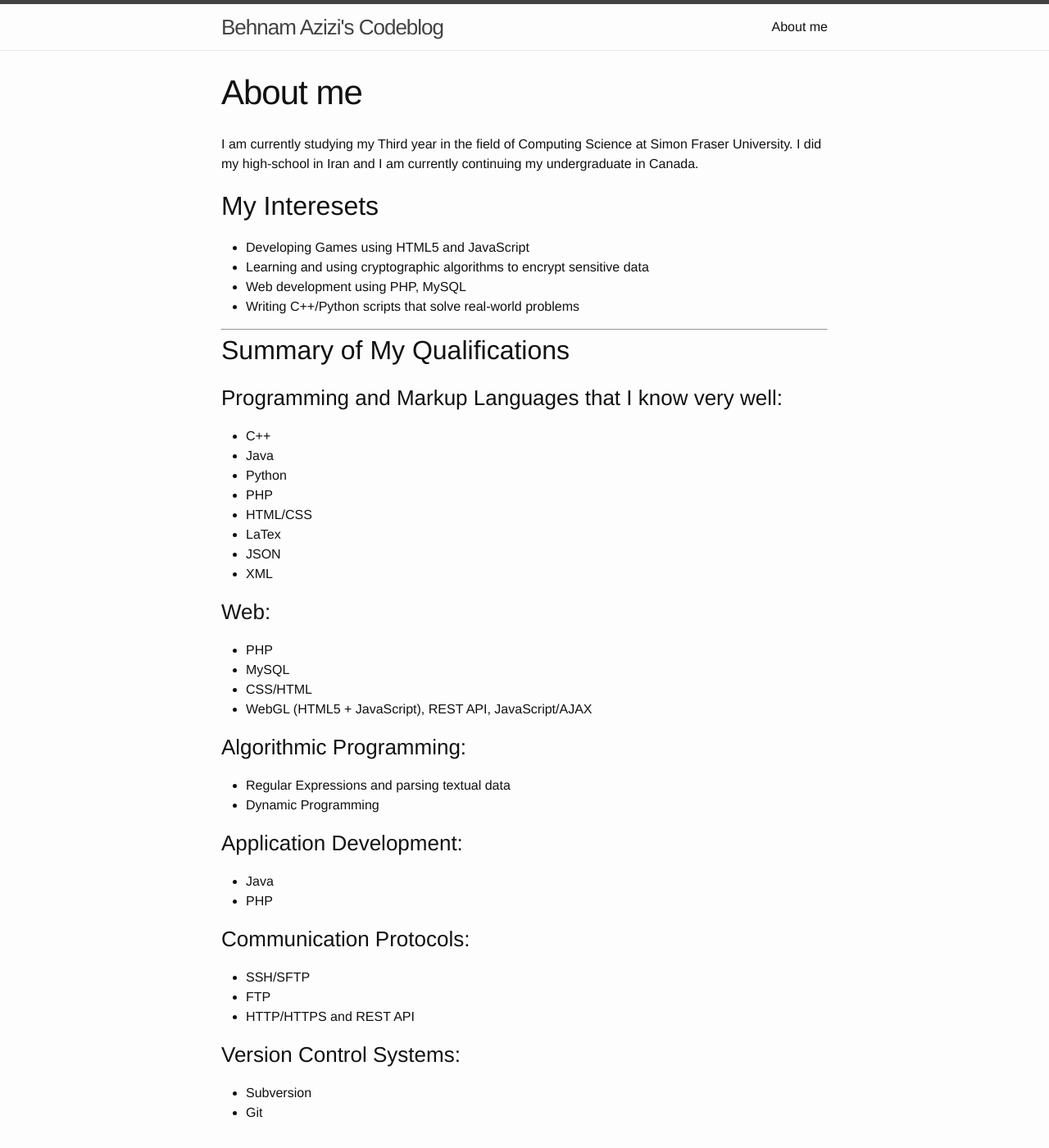
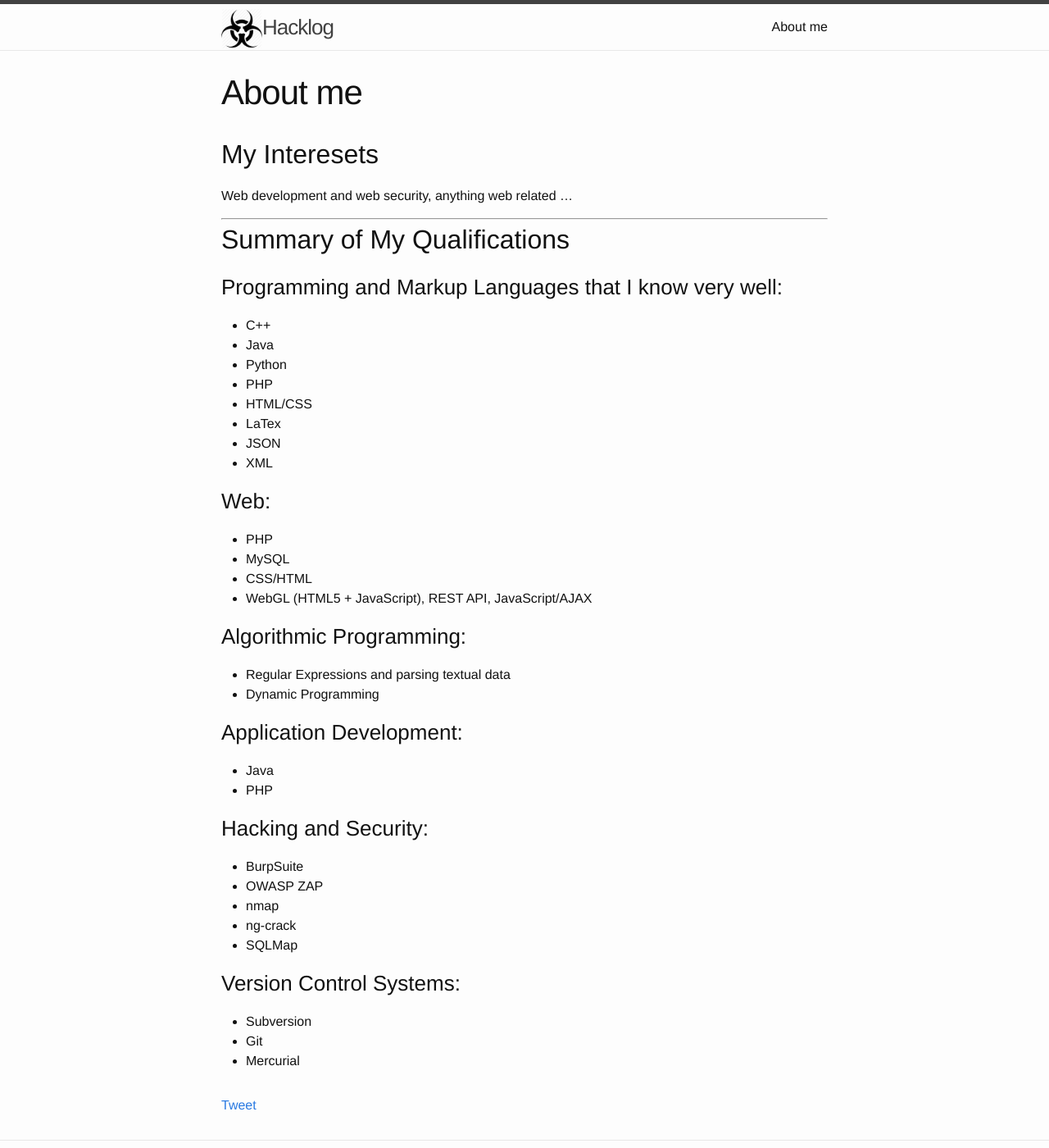
Before and after one commit to bazizi/bazizi.github.io, a Jekyll site: the page built from about.md, in a window 1280 px wide and 1400 px high. Shown: the whole window at 82% size. Built offline with Jekyll 4.4.1, drawn with Linux system fonts in a browser that asks for light colours; comment, search, counter and statistics services are not loaded; some of the changed text lies outside the part shown.

Commit message:
updated template

```diff
--- a/_config.yml
+++ b/_config.yml
@@ -6,14 +6,18 @@
 # 'jekyll serve'. If you change this file, please restart the server process.
 
 # Site settings
-title: Behnam Azizi's Codeblog
-email: behnam.azizi.13@gmail.com
+title: Hacklog
+author: Behnam Azizi
+avatar: /images/photo.jpg
+email: behnam.azizi.13 [at] gmail [dot] com
+icon-url: /images/bio-hazard-256.png
 description: > # this means to ignore newlines until "baseurl:"
-  A place for coders, hackers and script kiddies!
+  Post exploitation diary
 baseurl: "" # the subpath of your site, e.g. /blog
 url: "http://bazizi.github.io" # the base hostname & protocol for your site
 #twitter_username: jekyllrb
 github_username:  bazizi
-# paginate: 10
+paginate: 10
 # Build settings
 markdown: kramdown
+gems: [jekyll-paginate]
--- a/_includes/footer.html
+++ b/_includes/footer.html
@@ -2,14 +2,18 @@
 
   <div class="wrapper">
 
-    <h2 class="footer-heading">{{ site.title }}</h2>
+    <!-- <h2 class="footer-heading">{{ site.title }}</h2> -->
 
     <div class="footer-col-wrapper">
       <div class="footer-col footer-col-1">
+        <img width=50 height=50 src="{{ site.avatar }}" align="left" style="padding-right: 10px">
         <ul class="contact-list">
-          <li>{{ site.title }}</li>
-          <li><a href="mailto:{{ site.email }}">{{ site.email }}</a></li>
+          <li>{{ site.title }}    <div>By <b>{{site.author}}</b></div</li>
         </ul>
+        <ul class="contact-list">
+            <li><a href="mailto:{{ site.email }}">{{ site.email }}</a></li>
+        </ul>
+
       </div>
 
       <div class="footer-col footer-col-2">
--- a/_includes/header.html
+++ b/_includes/header.html
@@ -2,8 +2,7 @@
 
   <div class="wrapper">
 
-    <a class="site-title" href="{{ site.baseurl }}/">{{ site.title }}</a>
-
+    <a class="site-title" href="{{ site.baseurl }}/"><img width=50 height=50 src="{{site.url}}/{{ site.icon-url }}">{{ site.title }}</a>
     <nav class="site-nav">
       <a href="#" class="menu-icon">
         <svg viewBox="0 0 18 15">
--- a/about.md
+++ b/about.md
@@ -5,14 +5,10 @@
 ---
 
 
-I am currently studying my Third year in the field of Computing Science at Simon Fraser University. I did my high-school in Iran and I am currently continuing my undergraduate in Canada.
 
 
 ## My Interesets
-- Developing Games using HTML5 and JavaScript
-- Learning and using cryptographic algorithms to encrypt sensitive data
-- Web development using PHP, MySQL
-- Writing C++/Python scripts that solve real-world problems
+Web development and web security, anything web related ...
 
 ---
 
@@ -42,11 +38,14 @@
 - Java
 - PHP
 
-### Communication Protocols:
-- SSH/SFTP
-- FTP
-- HTTP/HTTPS and REST API
+### Hacking and Security:
+- BurpSuite
+- OWASP ZAP
+- nmap
+- ng-crack
+- SQLMap
 
 ### Version Control Systems:
 - Subversion
 - Git
+- Mercurial
```
